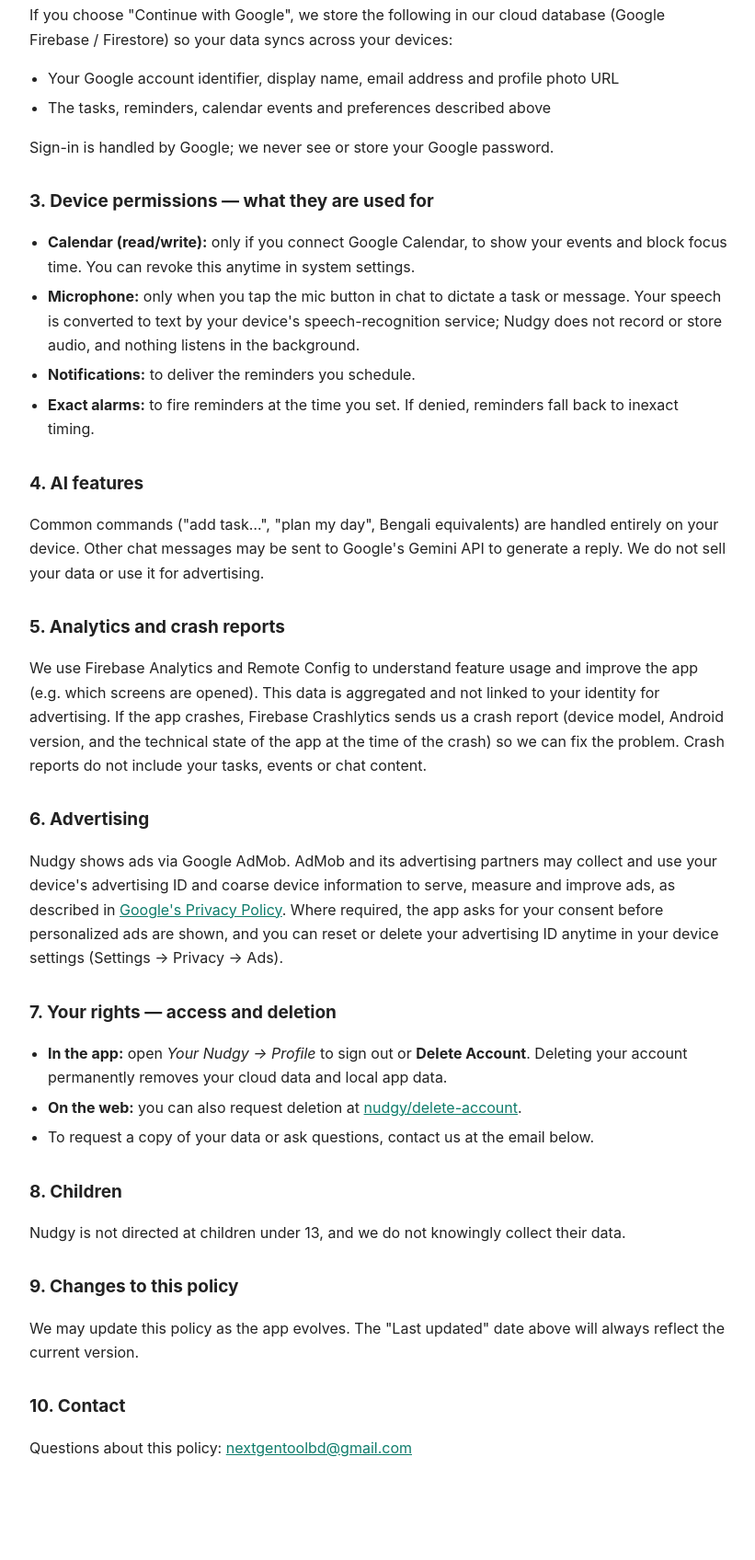
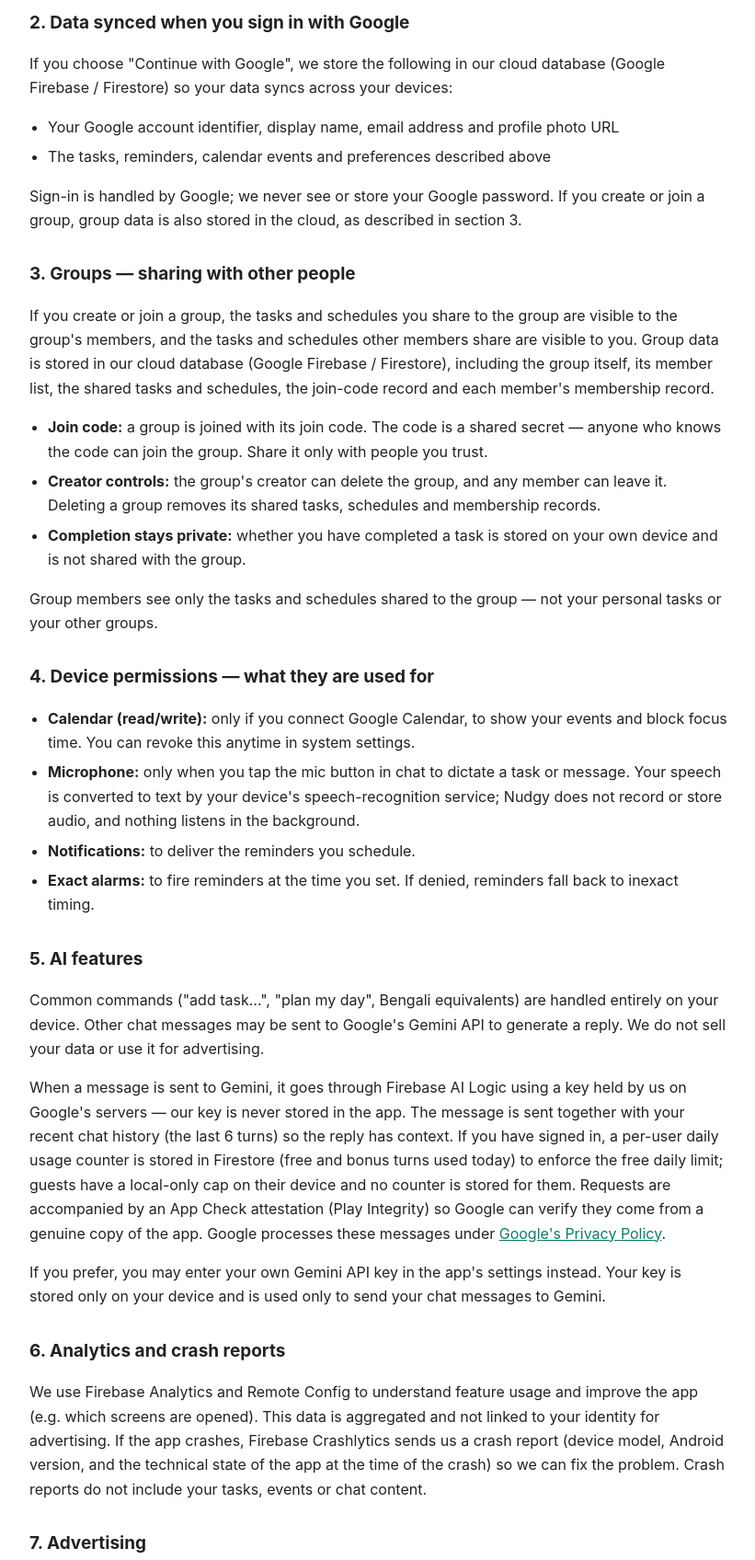
Before and after one commit to tanvir-durlove/tanvir-durlove.github.io, a plain HTML site: page nudgy/privacy-policy.html in a window 1280 px wide. Shown: the part 508-2204 px from the top of the page at 92% size, without its empty margins (228-1049 px from the left). Before the commit the page ends 2171 px from the top, so only its background shows below. Drawn offline with Linux system fonts and the light colour scheme.

Commit message:
Nudgy privacy policy: add Groups, fix Guest Mode, document central Gemini key (2026-11-06)

```diff
--- a/nudgy/privacy-policy.html
+++ b/nudgy/privacy-policy.html
@@ -15,7 +15,7 @@
 </head>
 <body>
 <h1>Privacy Policy — Nudgy</h1>
-<div class="meta">Last updated: October 21, 2026 &nbsp;·&nbsp; App: Nudgy — Things Get Done (Android)</div>
+<div class="meta">Last updated: November 6, 2026 &nbsp;·&nbsp; App: Nudgy — Things Get Done (Android)</div>
 
 <p>Nudgy ("we", "our", "the app") is a personal productivity app for tasks, reminders, calendar and focus time.
 This policy explains what data the app collects, why, and your choices. If you do not agree, please do not use the app.</p>
@@ -26,7 +26,9 @@ This policy explains what data the app collects, why, and your choices. If you d
   <li>Tasks, reminders, calendar events, focus sessions and chat history you create</li>
   <li>App settings and preferences</li>
 </ul>
-<p>Guest Mode works fully offline — no account is required and nothing leaves your device.</p>
+<p>Guest Mode needs no account, and your tasks, reminders and settings stay on your device.
+Chat is the exception: messages handled on your device stay on your device, but messages sent to Gemini
+for a reply are processed in the cloud by Google (see section 5).</p>
 
 <h2>2. Data synced when you sign in with Google</h2>
 <p>If you choose "Continue with Google", we store the following in our cloud database (Google Firebase / Firestore) so your data syncs across your devices:</p>
@@ -34,9 +36,25 @@ This policy explains what data the app collects, why, and your choices. If you d
   <li>Your Google account identifier, display name, email address and profile photo URL</li>
   <li>The tasks, reminders, calendar events and preferences described above</li>
 </ul>
-<p>Sign-in is handled by Google; we never see or store your Google password.</p>
+<p>Sign-in is handled by Google; we never see or store your Google password.
+If you create or join a group, group data is also stored in the cloud, as described in section 3.</p>
 
-<h2>3. Device permissions — what they are used for</h2>
+<h2>3. Groups — sharing with other people</h2>
+<p>If you create or join a group, the tasks and schedules you share to the group are visible to the group's members,
+and the tasks and schedules other members share are visible to you.
+Group data is stored in our cloud database (Google Firebase / Firestore), including the group itself, its member list,
+the shared tasks and schedules, the join-code record and each member's membership record.</p>
+<ul>
+  <li><strong>Join code:</strong> a group is joined with its join code. The code is a shared secret — anyone who knows
+  the code can join the group. Share it only with people you trust.</li>
+  <li><strong>Creator controls:</strong> the group's creator can delete the group, and any member can leave it.
+  Deleting a group removes its shared tasks, schedules and membership records.</li>
+  <li><strong>Completion stays private:</strong> whether you have completed a task is stored on your own device
+  and is not shared with the group.</li>
+</ul>
+<p>Group members see only the tasks and schedules shared to the group — not your personal tasks or your other groups.</p>
+
+<h2>4. Device permissions — what they are used for</h2>
 <ul>
   <li><strong>Calendar (read/write):</strong> only if you connect Google Calendar, to show your events and block focus time. You can revoke this anytime in system settings.</li>
   <li><strong>Microphone:</strong> only when you tap the mic button in chat to dictate a task or message. Your speech is converted to text by your device's speech-recognition service; Nudgy does not record or store audio, and nothing listens in the background.</li>
@@ -44,31 +62,40 @@ This policy explains what data the app collects, why, and your choices. If you d
   <li><strong>Exact alarms:</strong> to fire reminders at the time you set. If denied, reminders fall back to inexact timing.</li>
 </ul>
 
-<h2>4. AI features</h2>
+<h2>5. AI features</h2>
 <p>Common commands ("add task…", "plan my day", Bengali equivalents) are handled entirely on your device.
 Other chat messages may be sent to Google's Gemini API to generate a reply. We do not sell your data or use it for advertising.</p>
+<p>When a message is sent to Gemini, it goes through Firebase AI Logic using a key held by us on Google's servers —
+our key is never stored in the app. The message is sent together with your recent chat history (the last 6 turns)
+so the reply has context. If you have signed in, a per-user daily usage counter is stored in Firestore
+(free and bonus turns used today) to enforce the free daily limit; guests have a local-only cap on their device
+and no counter is stored for them. Requests are accompanied by an App Check attestation (Play Integrity)
+so Google can verify they come from a genuine copy of the app. Google processes these messages under
+<a href="https://policies.google.com/privacy">Google's Privacy Policy</a>.</p>
+<p>If you prefer, you may enter your own Gemini API key in the app's settings instead. Your key is stored only
+on your device and is used only to send your chat messages to Gemini.</p>
 
-<h2>5. Analytics and crash reports</h2>
+<h2>6. Analytics and crash reports</h2>
 <p>We use Firebase Analytics and Remote Config to understand feature usage and improve the app (e.g. which screens are opened). This data is aggregated and not linked to your identity for advertising.
 If the app crashes, Firebase Crashlytics sends us a crash report (device model, Android version, and the technical state of the app at the time of the crash) so we can fix the problem. Crash reports do not include your tasks, events or chat content.</p>
 
-<h2>6. Advertising</h2>
+<h2>7. Advertising</h2>
 <p>Nudgy shows ads via Google AdMob. AdMob and its advertising partners may collect and use your device's advertising ID and coarse device information to serve, measure and improve ads, as described in <a href="https://policies.google.com/privacy">Google's Privacy Policy</a>. Where required, the app asks for your consent before personalized ads are shown, and you can reset or delete your advertising ID anytime in your device settings (Settings → Privacy → Ads).</p>
 
-<h2>7. Your rights — access and deletion</h2>
+<h2>8. Your rights — access and deletion</h2>
 <ul>
   <li><strong>In the app:</strong> open <em>Your Nudgy → Profile</em> to sign out or <strong>Delete Account</strong>. Deleting your account permanently removes your cloud data and local app data.</li>
   <li><strong>On the web:</strong> you can also request deletion at <a href="https://tanvir-durlove.github.io/nudgy/delete-account.html">nudgy/delete-account</a>.</li>
   <li>To request a copy of your data or ask questions, contact us at the email below.</li>
 </ul>
 
-<h2>8. Children</h2>
+<h2>9. Children</h2>
 <p>Nudgy is not directed at children under 13, and we do not knowingly collect their data.</p>
 
-<h2>9. Changes to this policy</h2>
+<h2>10. Changes to this policy</h2>
 <p>We may update this policy as the app evolves. The "Last updated" date above will always reflect the current version.</p>
 
-<h2>10. Contact</h2>
+<h2>11. Contact</h2>
 <p>Questions about this policy: <a href="mailto:nextgentoolbd@gmail.com">nextgentoolbd@gmail.com</a></p>
 </body>
 </html>
```
